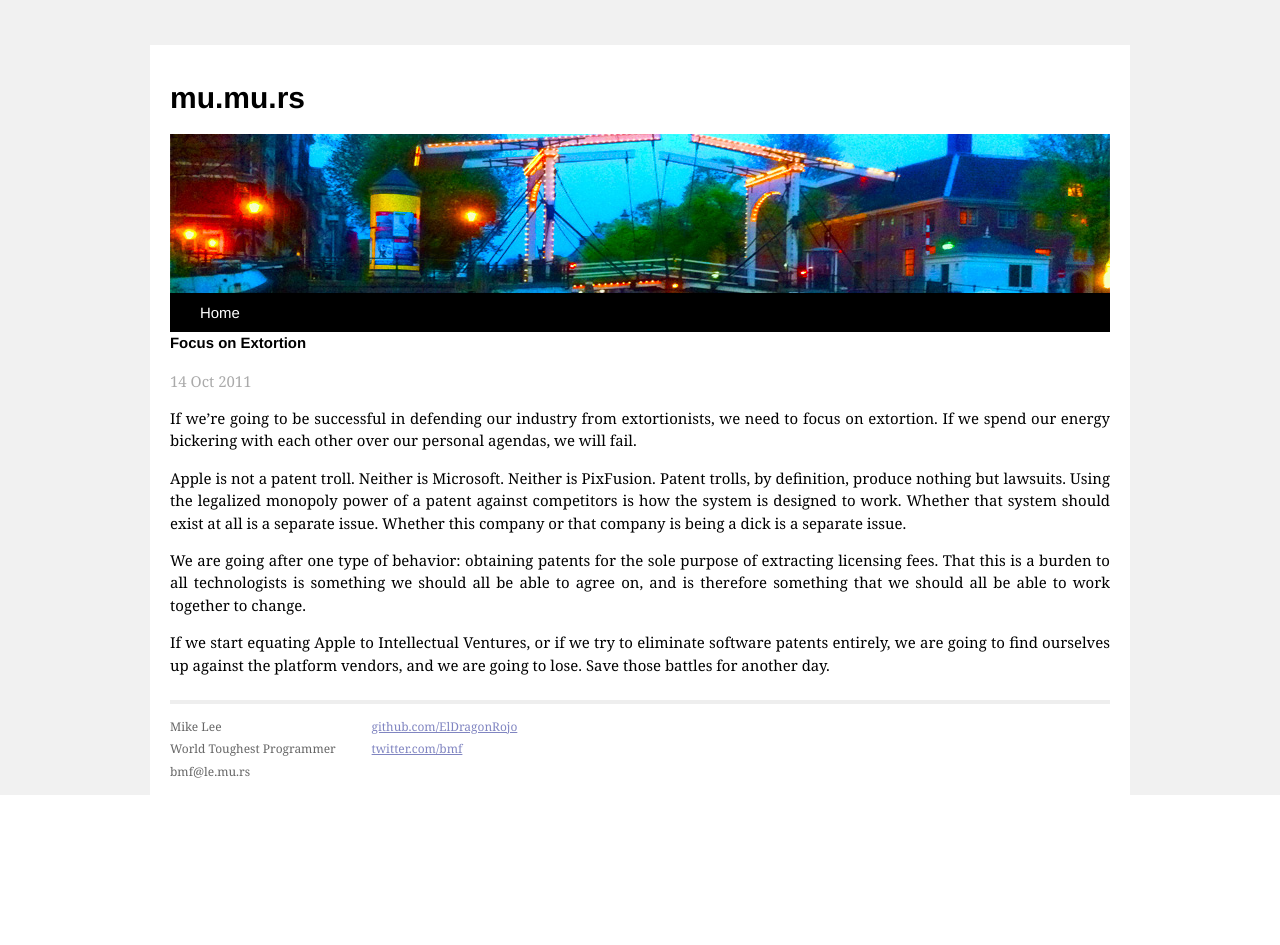
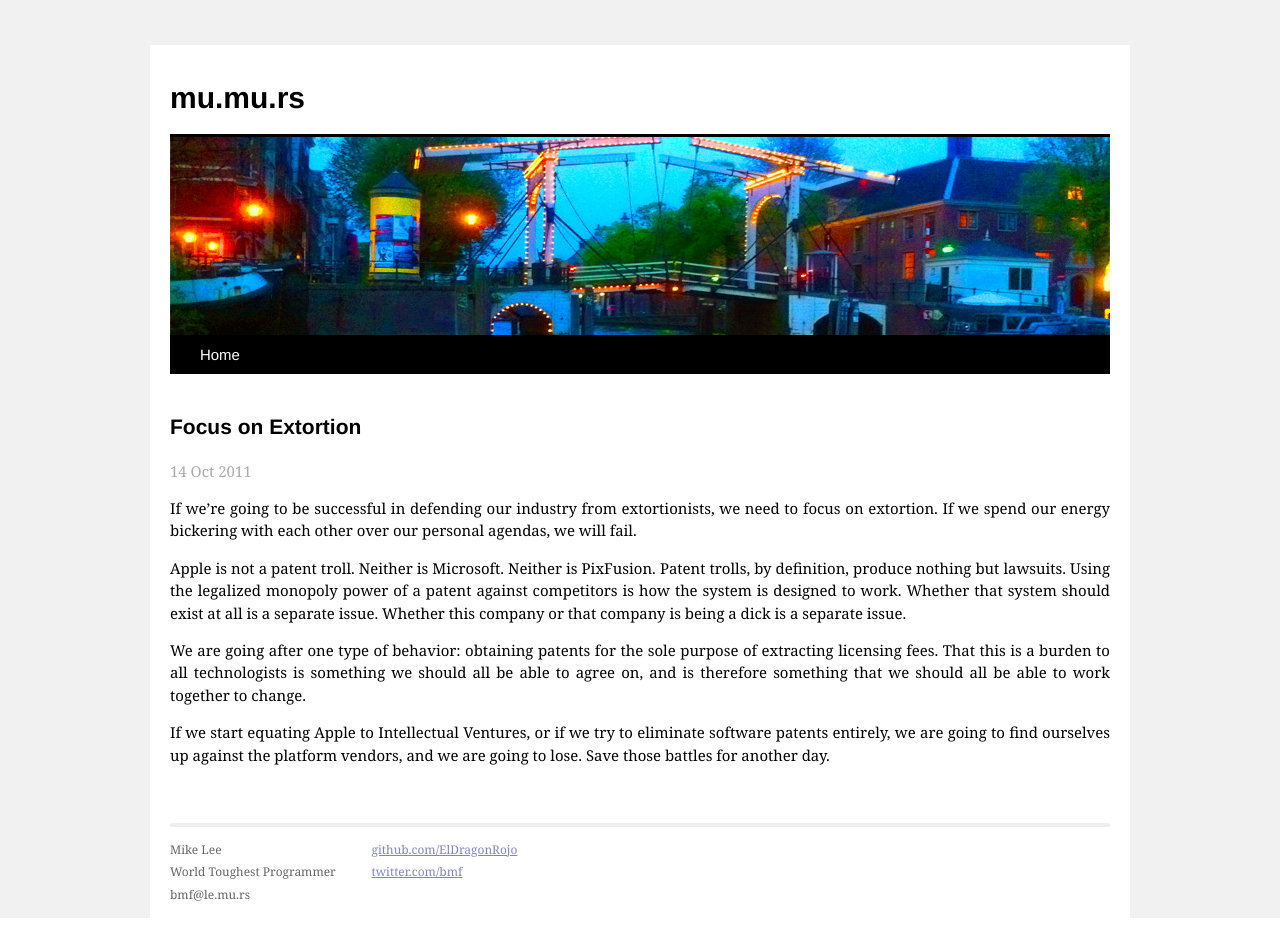
Before and after one commit to ConantheAtlassian/ElDragonRojo.github.io, a Jekyll site: the page built from _posts/2011-10-14-Focus-on-Extortion.md, in a window 1280 px wide. Built offline with Jekyll 4.4.1, drawn with Linux system fonts in a browser that asks for light colours; Markdown is read by kramdown in place of the engine named in the settings.

Commit message:
More styling

```diff
--- a/_config.yml
+++ b/_config.yml
@@ -1,3 +1,5 @@
 name: mu.mu.rs
 markdown: redcarpet
 pygments: true
+paginate: 5
+per_page: 10
--- a/_layouts/default.html
+++ b/_layouts/default.html
@@ -28,9 +28,7 @@
                       <a class="extra" href="/">home</a>
                   </div>
                 </div>
-
-                    {{ content }}
-
+                {{ content }}
                 <div class="footer">
                   <div class="contact">
                     <p>
--- a/_layouts/post.html
+++ b/_layouts/post.html
@@ -1,9 +1,11 @@
 ---
 layout: default
 ---
-<h2>{{ page.title }}</h2>
+<div class="entry page">
+<h1>{{ page.title }}</h1>
 <p class="meta">{{ page.date | date_to_string }}</p>
 
 <div class="post">
 {{ content }}
 </div>
+</div>
--- a/css/main.css
+++ b/css/main.css
@@ -59,6 +59,19 @@
   font-family: Monaco, "Courier New", monospace;
   font-size: 80%;
 }
+
+div.posts {
+  margin-top: 45px;
+}
+
+div.entry {
+  margin-bottom: 57px;
+}
+
+div.entry h2 {
+  font-size: 21px;
+}
+
 
 /*****************************************************************************/
 /*
@@ -182,8 +195,10 @@
 .header {
   background-image: url("/images/header.jpg");
   width: 940px;
-  height: 198px;
+  height: 237px;
   position: relative;
+  background-color: #000;
+  border-top: 3px solid #000;
 }
 
 .header .nav {
@@ -219,3 +234,17 @@
   color: #000;
   text-decoration: none;
 }
+
+.posts .entry h2, .posts .entry h2 a, .posts .entry h2 a:link, .posts .entry h2:avtive, .posts .entry h2:visited {
+  color: #000;
+  text-decoration: none;
+  border: 1px solid #F00;
+}
+
+.page {
+  margin-top: 42px;
+}
+
+.entry h1 {
+  font-size: 21px;
+}
```
Also changed, not shown: _posts/2013-07-15-welcome-to-jekyll.markdown (deleted, +0 -24 lines), index.html (+10 -5 lines).
